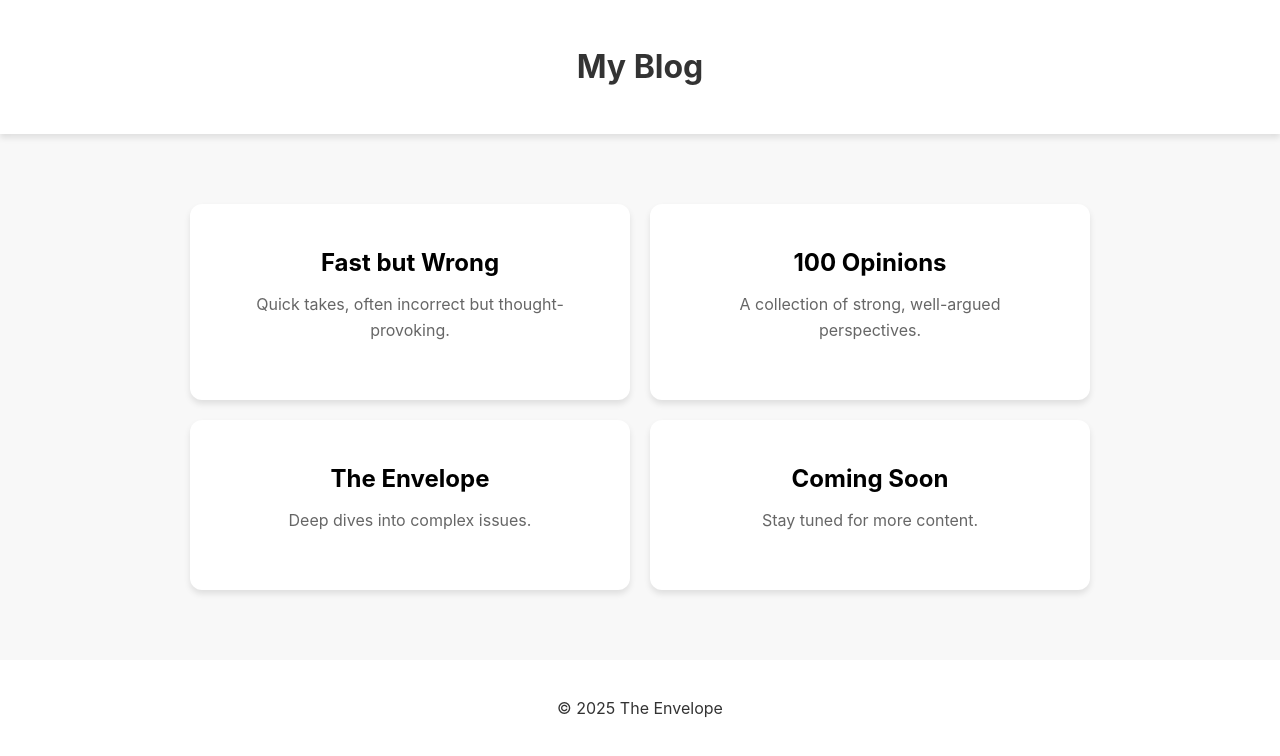
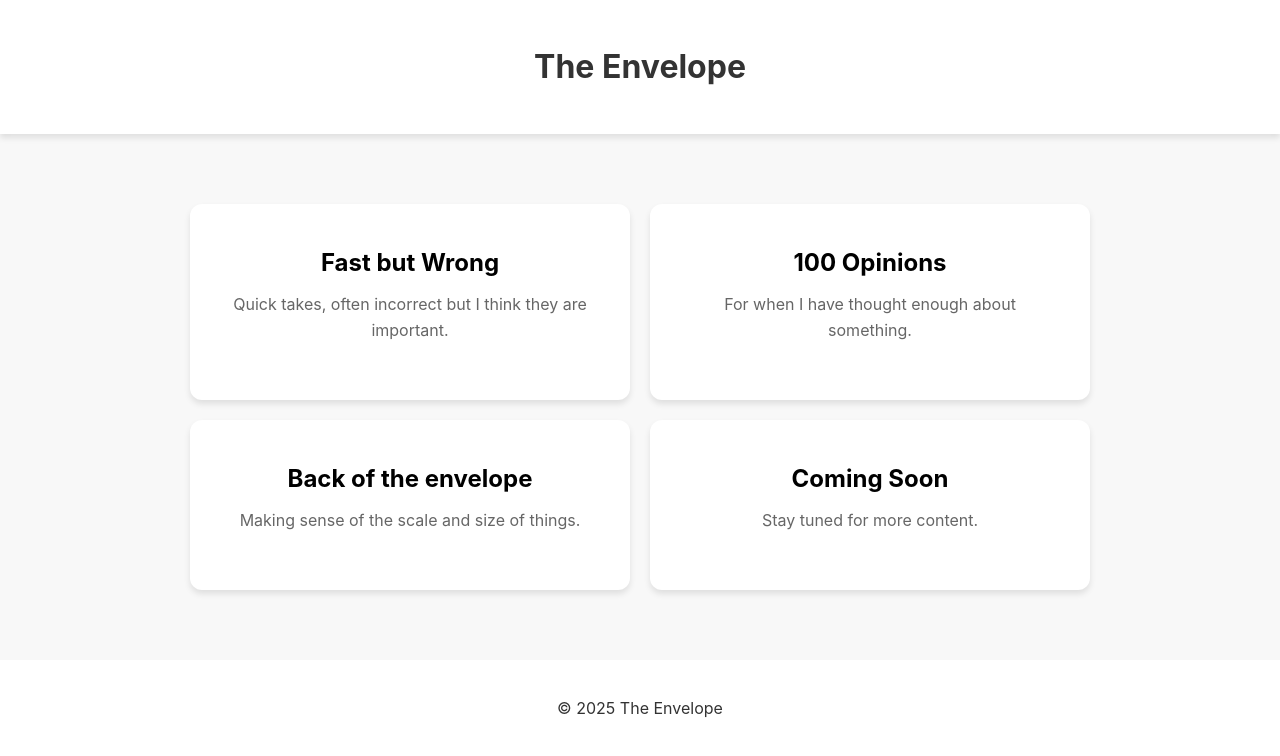
Before and after one commit to Sriram-02/Envelope, a plain HTML site: page index.html in a window 1280 px wide. Drawn offline with Linux system fonts and the light colour scheme.

Commit message:
Update index.html

```diff
--- a/index.html
+++ b/index.html
@@ -3,26 +3,26 @@
 <head>
     <meta charset="UTF-8">
     <meta name="viewport" content="width=device-width, initial-scale=1.0">
-    <title>My Blog</title>
+    <title>The Envelope</title>
     <link rel="stylesheet" href="style.css">
 </head>
 <body>
     <header>
-        <h1>My Blog</h1>
+        <h1>The Envelope</h1>
     </header>
 
     <main class="container">
         <a href="fast-but-wrong.html" class="tile">
             <h2>Fast but Wrong</h2>
-            <p>Quick takes, often incorrect but thought-provoking.</p>
+            <p>Quick takes, often incorrect but I think they are important.</p>
         </a>
         <a href="100-opinions.html" class="tile">
             <h2>100 Opinions</h2>
-            <p>A collection of strong, well-argued perspectives.</p>
+            <p>For when I have thought enough about something.</p>
         </a>
-        <a href="the-envelope.html" class="tile">
-            <h2>The Envelope</h2>
-            <p>Deep dives into complex issues.</p>
+        <a href="back-of-the-envelope.html" class="tile">
+            <h2>Back of the envelope</h2>
+            <p>Making sense of the scale and size of things.</p>
         </a>
         <a href="coming-soon.html" class="tile">
             <h2>Coming Soon</h2>
```
